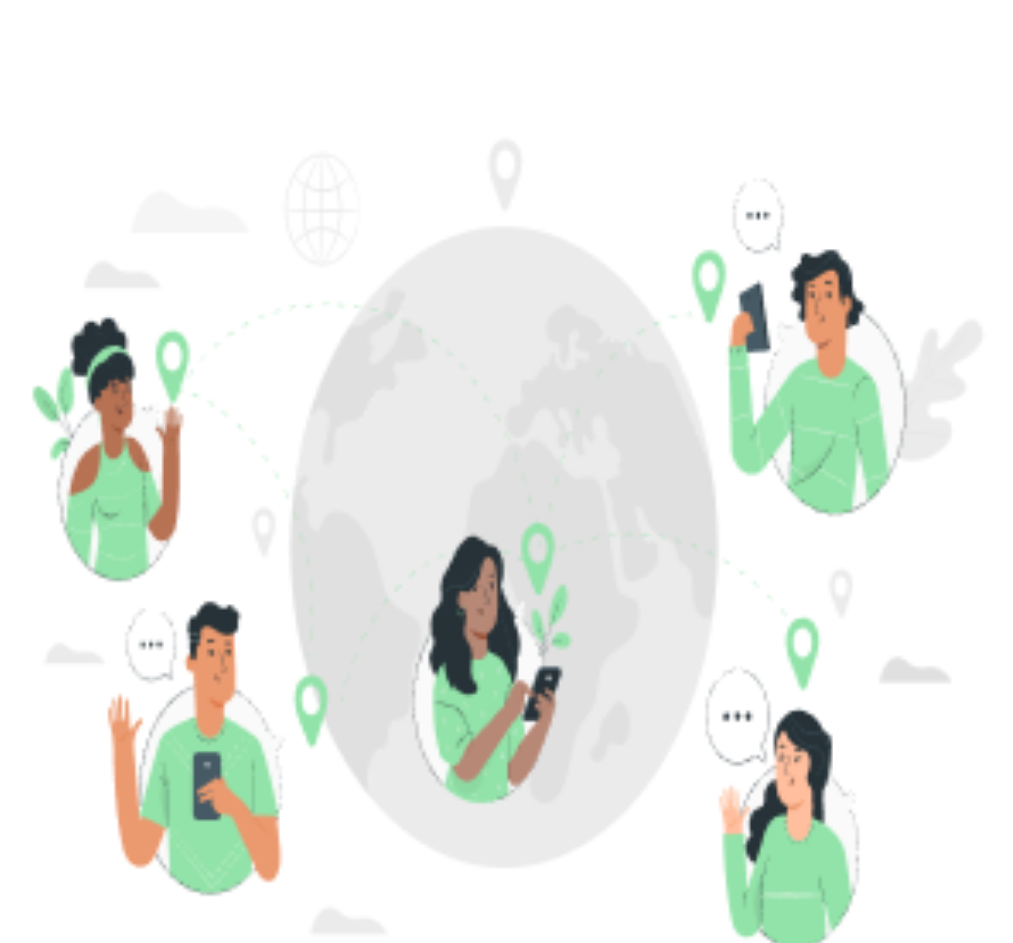
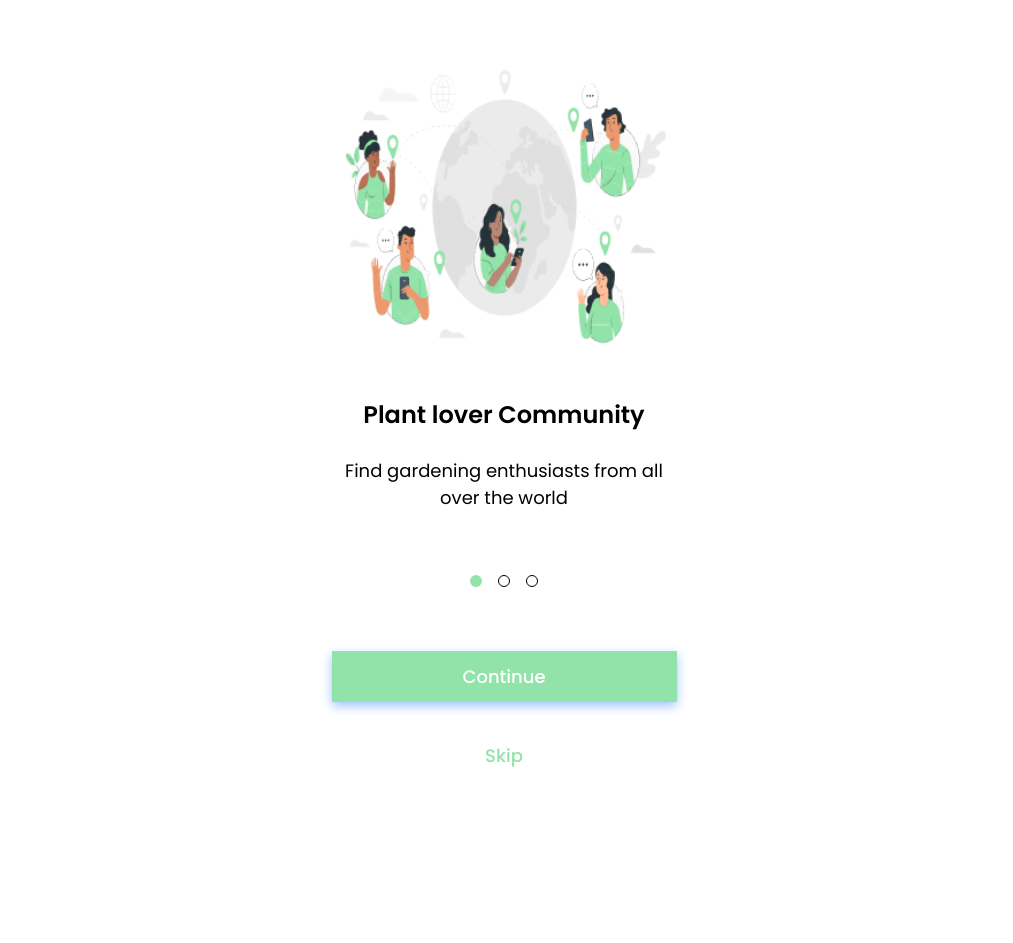
Before and after one commit to FernandesAngel/d02pb-onboarding, a plain HTML site: page index.html in a window 1280 px wide. Shown: the top 943 px of the page, without its empty margins (136-1149 px from the left). After the commit the page ends 809 px from the top, so only its background shows below. Drawn offline with Linux system fonts and the light colour scheme.

Commit message:
responsivity check

```diff
--- a/styles/components/_content-wrapper.scss
+++ b/styles/components/_content-wrapper.scss
@@ -6,3 +6,10 @@
   display: flex;
   flex-direction: column;
 }
+
+@media screen and (min-width: 426px){
+  .content-wrapper{
+    max-width: 425px;
+    padding: 0 40px;
+  }
+}
```
Also changed, not shown: styles/style.css, 1 other file.
